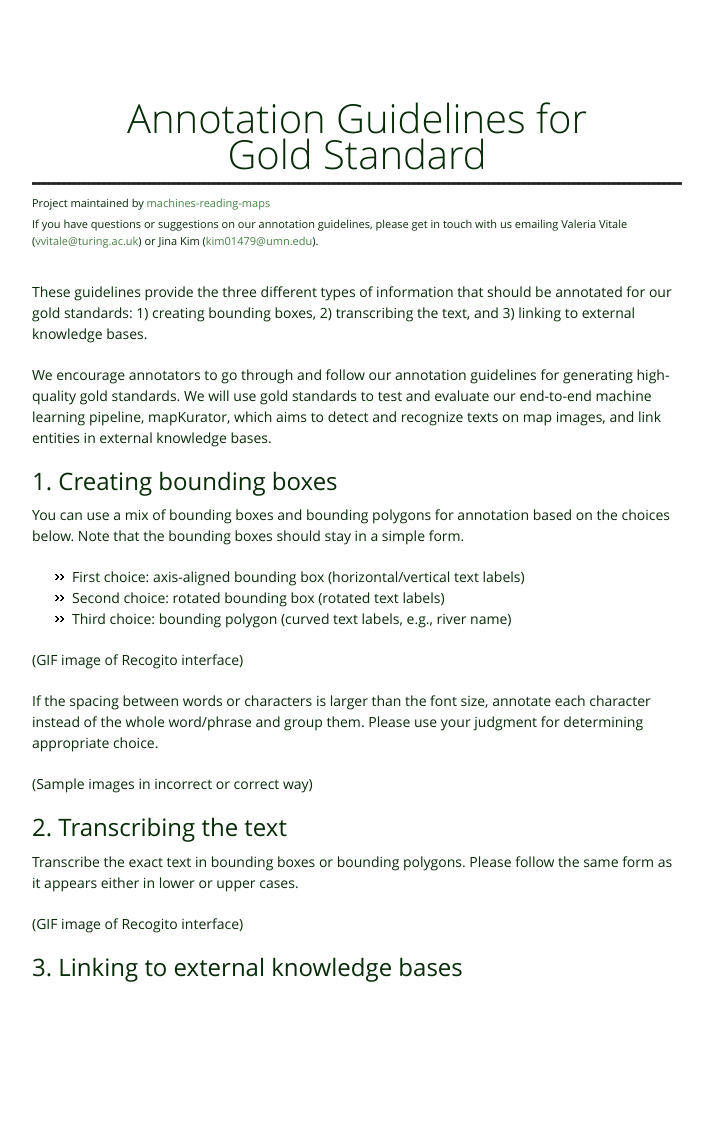
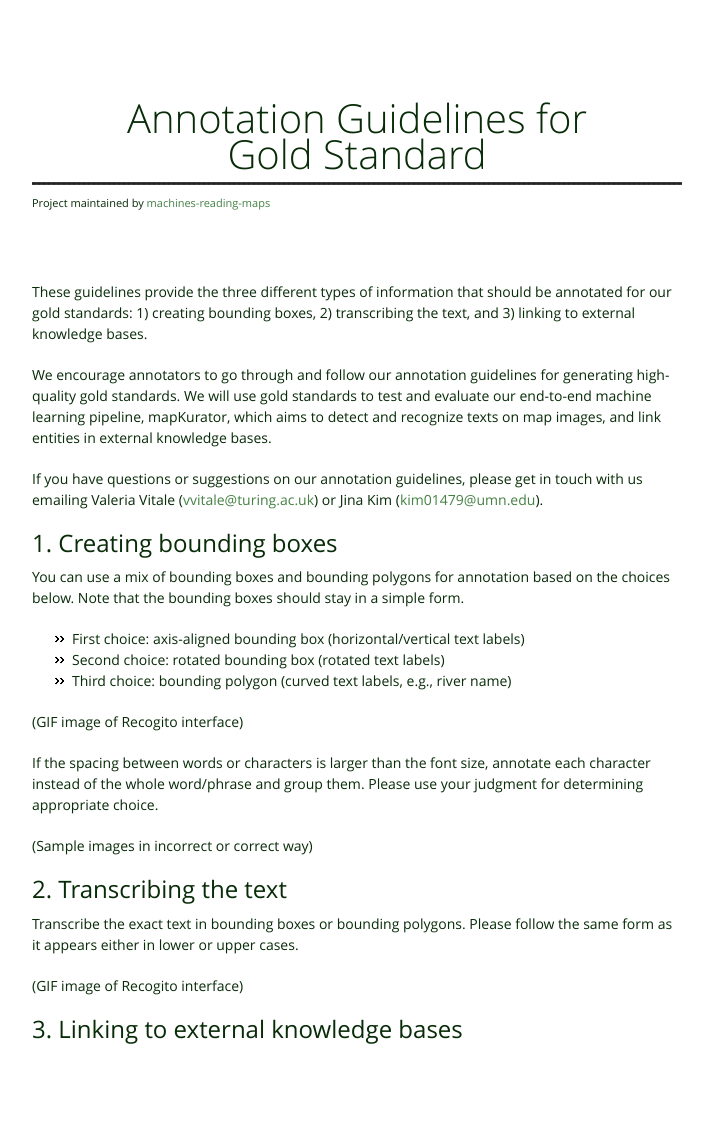
Before and after one commit to machines-reading-maps/machines-reading-maps.github.io, a Jekyll site: the page built from annotation-guideline.md, in a window 1280 px wide. Shown: the whole page, without its empty margins (283-996 px from the left). Built offline with Jekyll 4.4.1, drawn with Linux system fonts in a browser that asks for light colours; before the commit the page ends 1080 px from its top, so only the background shows below that.

Commit message:
Update annotation-guideline.md

```diff
--- a/_layouts/guideline.html
+++ b/_layouts/guideline.html
@@ -25,7 +25,6 @@
           <h1>Annotation Guidelines for <br/> Gold Standard</h1>
           <hr>
           <span class="credits left">Project maintained by <a href="{{ site.github.owner_url }}">{{ site.github.owner_name }}</a></span></br>
-            <span class="credits left">If you have questions or suggestions on our annotation guidelines, please get in touch with us emailing Valeria Vitale (<a href="mailto:vvitale@turing.ac.uk">vvitale@turing.ac.uk</a>) or Jina Kim (<a href="mailto:kim01479@umn.edu">kim01479@umn.edu</a>).</span>
         </div>
 
         {{ content }}
```
Also changed, not shown: annotation-guideline.md (+1 -0 lines).
